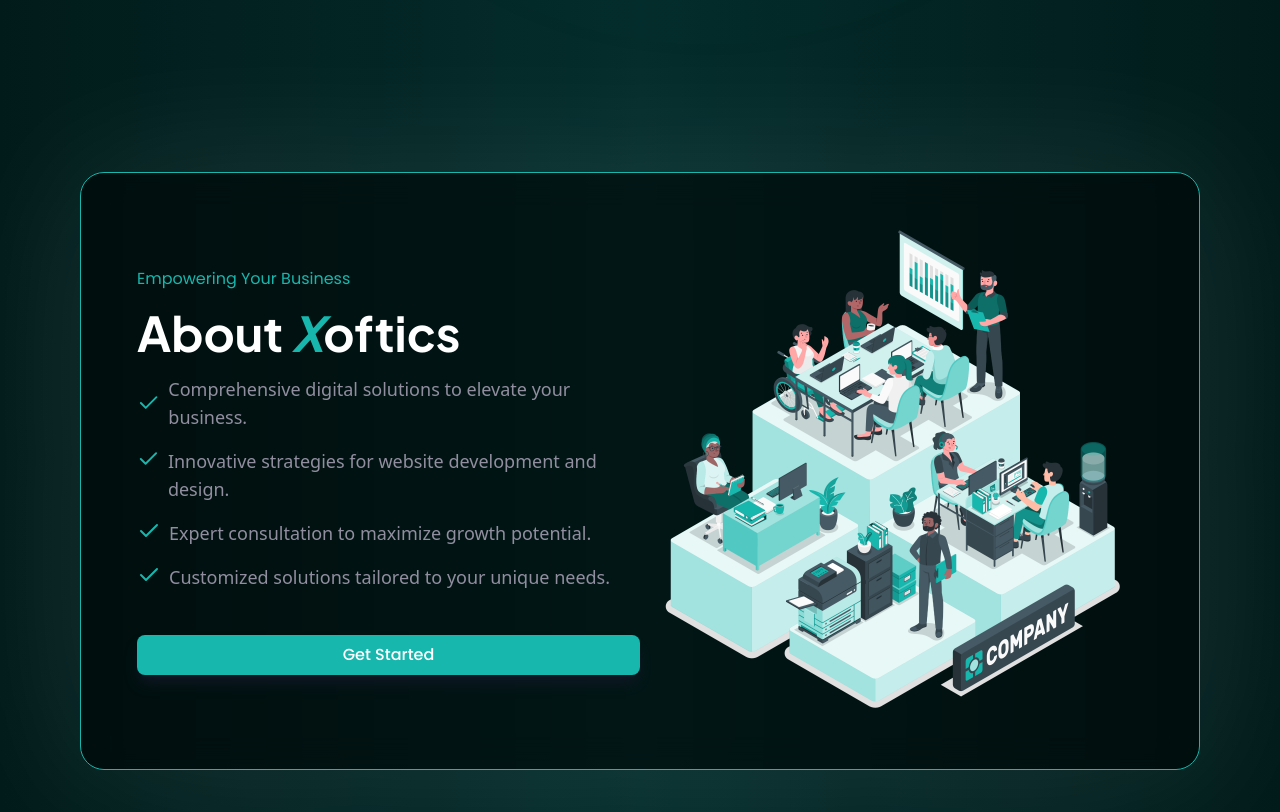
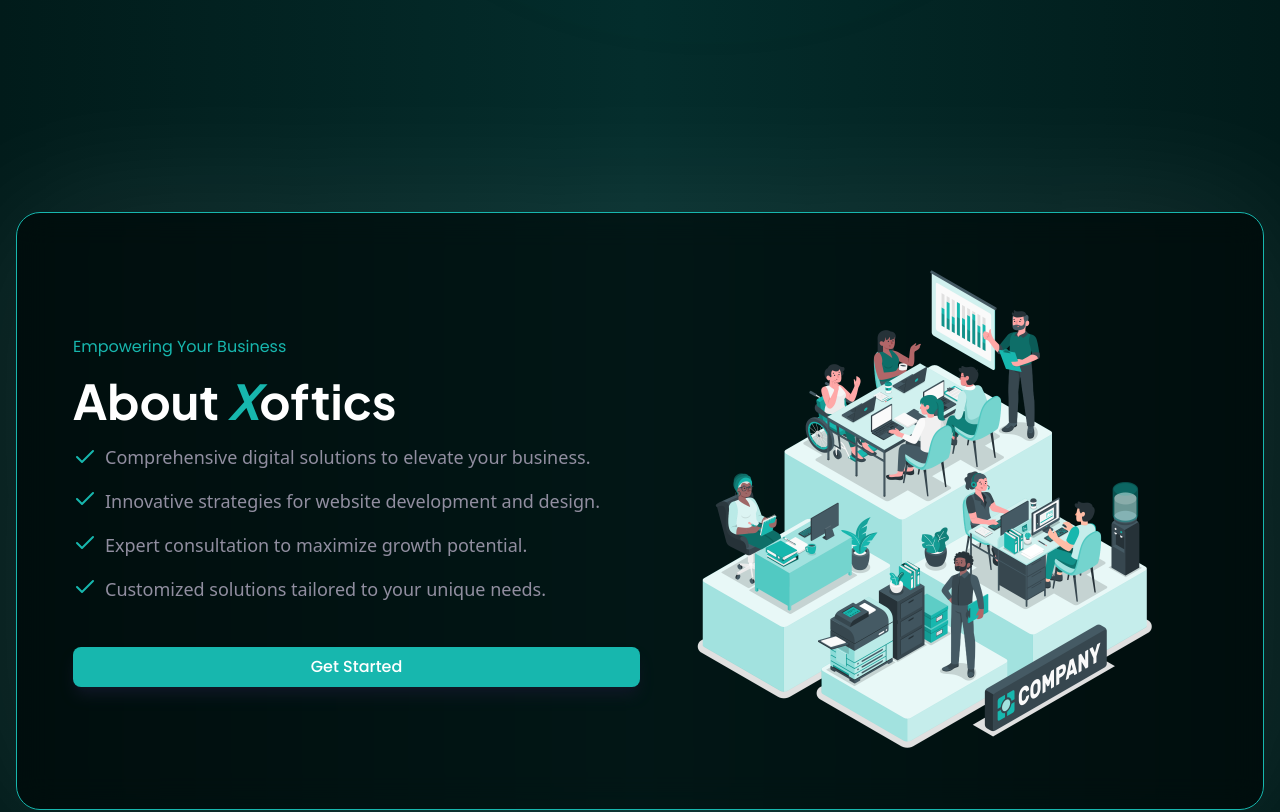
Before and after one commit to Saith-Ahmad/portfolio_wbesite_zoftics, a Next.js app: page / in a window 1280 px wide. Shown: the part 780-1592 px from the top of the page. Built offline with nearby package versions, Linux system fonts and the light colour scheme.

Commit message:
fix minor bug

```diff
--- a/components/home/about/index.tsx
+++ b/components/home/about/index.tsx
@@ -1,13 +1,13 @@
 import React from "react";
 import Image from "next/image";
 import AboutImg from "../../../app/assets/aboutUs.png";
-import { motion } from "framer-motion";
 import { Check } from "lucide-react";
 
 const About = () => {
   return (
-    <div className="container py-12  w-full items-center my-10" id='about'>
-      <div className=" bg-black bg-opacity-50 w-full backdrop-blur-lg flex flex-col md:flex-row justify-between items-center rounded-3xl px-14 py-12 border-[1px] border-primary box_shadow">
+    <div className="container mx-auto py-12 px-4 my-20" id='about'>
+      <div
+      className=" bg-black bg-opacity-50 w-full backdrop-blur-lg flex flex-col md:flex-row justify-between items-center rounded-3xl px-14 py-12 border-[1px] border-primary box_shadow">
 
         <div className="flex flex-col gap-3 md:w-[50%] ">
           <p className="text-primary">Empowering Your Business</p>
```
